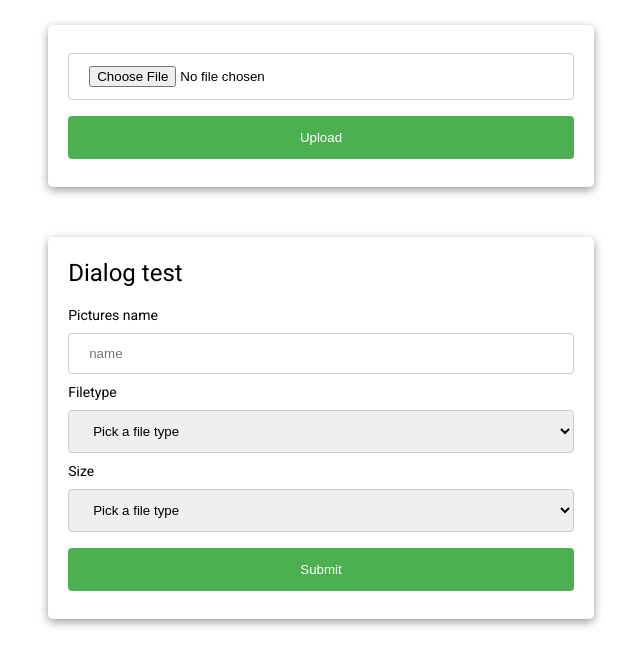
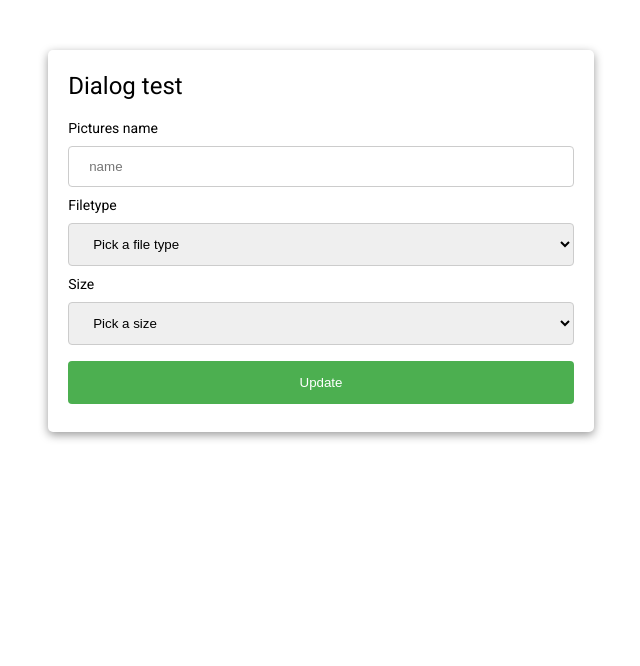
Before and after one commit to T1NK0/t1nk0.github.io, an Angular app: page /dialog in a window 1280 px wide. Shown: the top 666 px of the page, without its empty margins (319-959 px from the left). Built offline with nearby package versions, Linux system fonts and the light colour scheme.

Commit message:
Changes to routing logic

```diff
--- a/src/app/app-routing.module.ts
+++ b/src/app/app-routing.module.ts
@@ -1,9 +1,11 @@
 import { NgModule } from '@angular/core';
 import { RouterModule, Routes } from '@angular/router';
 import { DialogBoxComponent } from './dialog-box/dialog-box.component';
+import { FileUploadComponent } from './file-upload/file-upload.component';
 
 const routes: Routes = [
-  {path: 'dialog', component: DialogBoxComponent}
+  {path: 'dialog', component: DialogBoxComponent},
+  {path: '', component: FileUploadComponent}
 ];
 
 @NgModule({
--- a/src/app/app.component.html
+++ b/src/app/app.component.html
@@ -1,2 +1,2 @@
-<app-file-upload></app-file-upload>
+
 <router-outlet></router-outlet>
--- a/src/app/dialog-box/dialog-box.component.html
+++ b/src/app/dialog-box/dialog-box.component.html
@@ -1,5 +1,5 @@
 <div>
-<h1>Dialog test</h1>
+  <h1>Dialog test</h1>
   <form>
       <label for="uploadName">Pictures name</label>
       <input id="uploadName" type="text" placeholder="name"/>
@@ -15,12 +15,12 @@
 
       <label for="size">Size</label>
       <select id="size">
-        <option default>Pick a file type</option>
+        <option default>Pick a size</option>
         <option value="1920x1080">1920x1080</option>
         <option value="1280x720">1280x720</option>
         <option value="128x128">128x128</option>
       </select>
 
-      <input type="submit"/>
+      <button type="submit" (click)="uploadImage()">Update</button>
   </form>
 </div>
--- a/src/app/dialog-box/dialog-box.component.sass
+++ b/src/app/dialog-box/dialog-box.component.sass
@@ -8,7 +8,7 @@ input[type=text], select
   box-sizing: border-box
 
 
-input[type=submit]
+button[type=submit]
   width: 100%
   background-color: #4CAF50
   color: white
--- a/src/app/dialog-box/dialog-box.component.ts
+++ b/src/app/dialog-box/dialog-box.component.ts
@@ -12,4 +12,8 @@ export class DialogBoxComponent implements OnInit {
   ngOnInit(): void {
   }
 
+  uploadImage() {
+
+  }
+
 }
--- a/src/app/file-upload/file-upload.component.html
+++ b/src/app/file-upload/file-upload.component.html
@@ -1,4 +1,5 @@
 <div>
+  <h1>Fileupload</h1>
   <input id="formInput" type="file" class="file-upload" onchange="console.log(event.target.files)">
   <button type="submit" mat-button [routerLink]="['/dialog']" routerLinkActive="router-link-active">Upload</button>
 </div>
```
Also changed, not shown: 6 other files (tests, documents, lock files or other folders).
